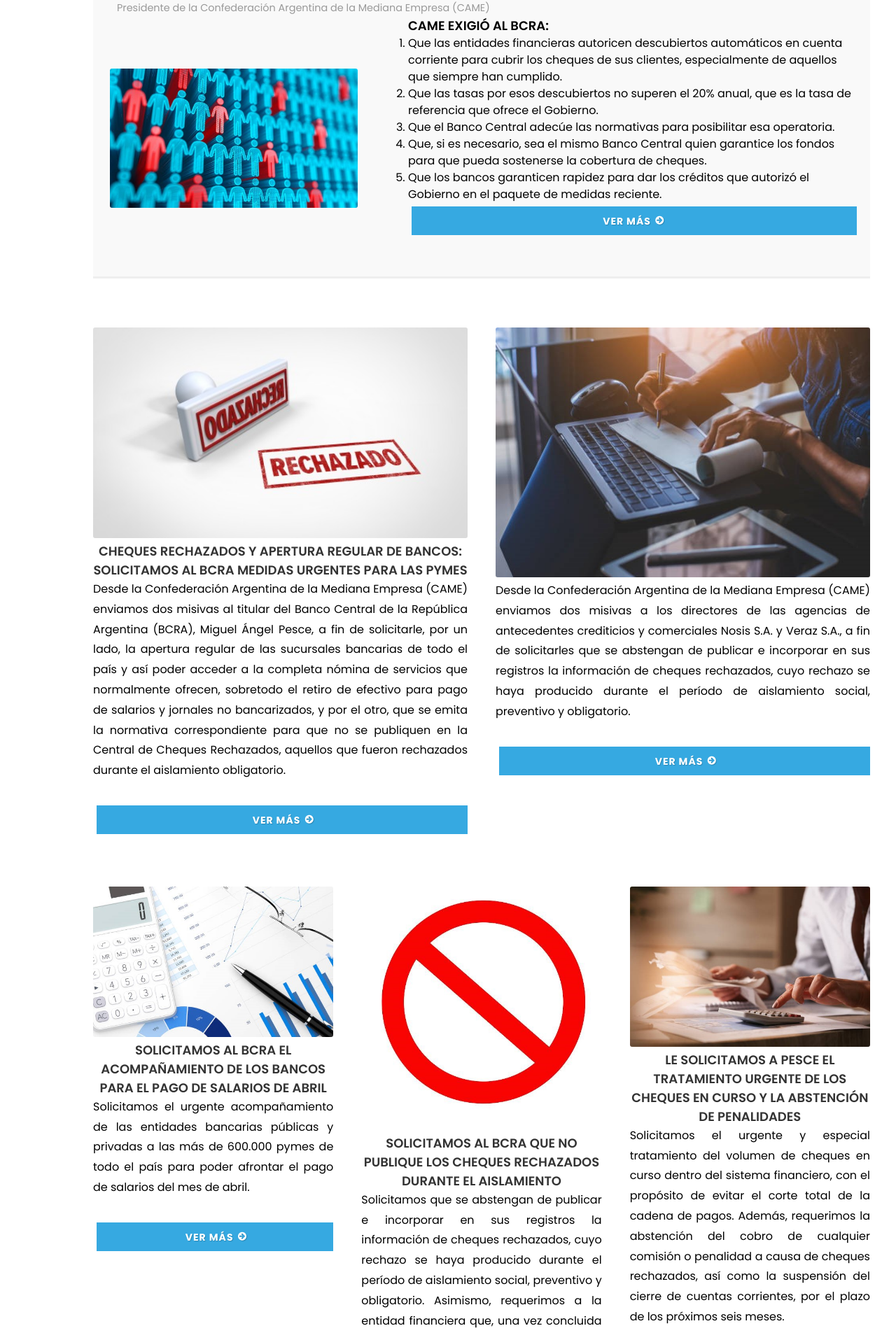
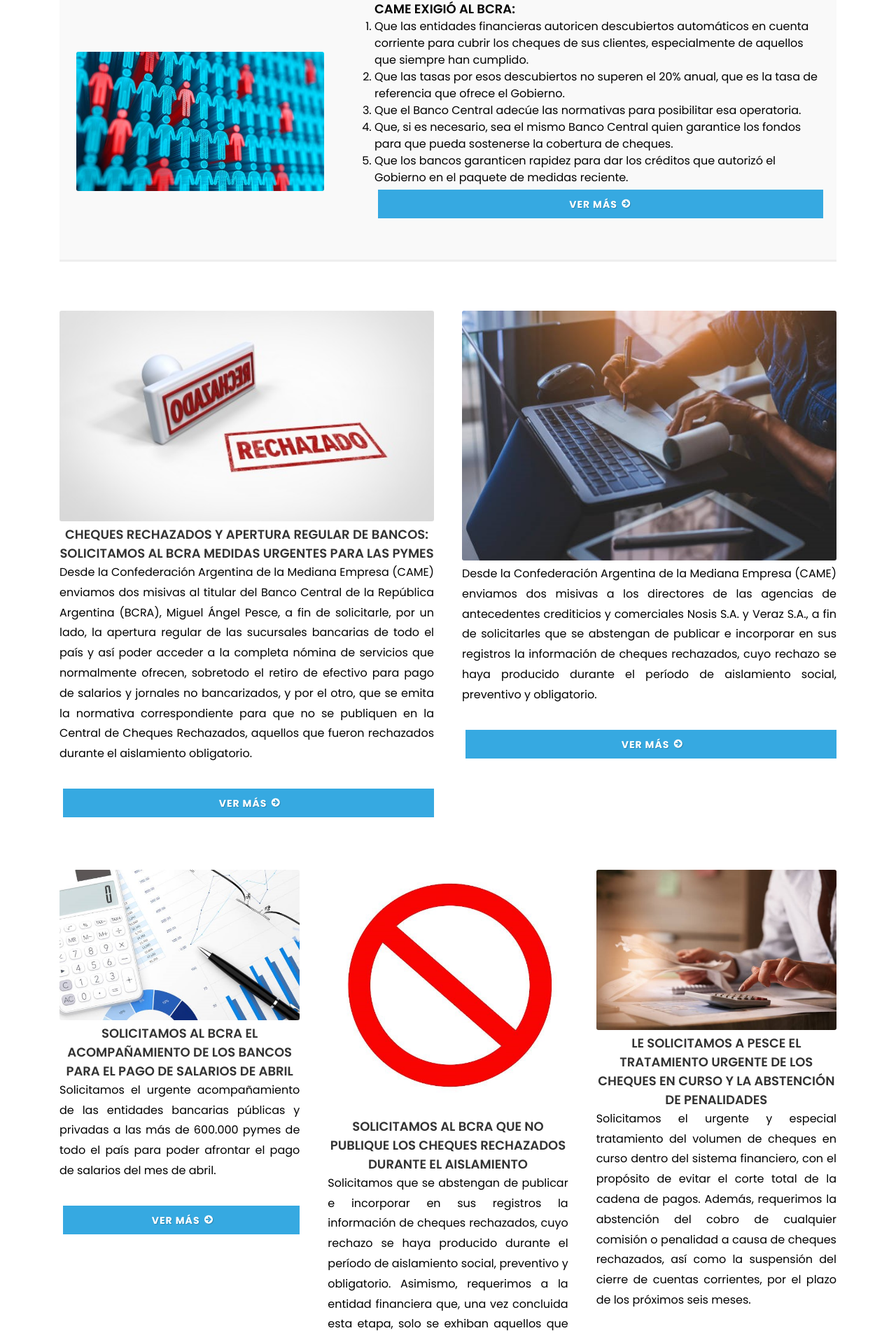
Before and after one commit to DevOps-CAME/memoria2020, a WordPress theme: template gestiones_bcra.php in a window 1280 px wide. Shown: the part 2584-4489 px from the top of the page at 70% size. Run offline with PHP 8.4 and a stand-in for WordPress, Linux system fonts and the light colour scheme; the site name, menu and one post (Sample post) are stand-ins, and other content is empty.

Commit message:
retoques cel

```diff
--- a/gestiones_bcra.php
+++ b/gestiones_bcra.php
@@ -29,7 +29,7 @@
 
                 <!-- Contenido
 		============================================= -->
-                <div class="center page-section col-lg-12 col-md-12 m-5">
+                <div class="center page-section col-lg-12 col-md-12">
                     <div class="container clearfix">
 
                         <div id="posts" class="post-grid row grid-container gutter-40 has-init-isotope">
--- a/gestiones_trib.php
+++ b/gestiones_trib.php
@@ -29,7 +29,7 @@
 
                 <!-- Contenido
 		============================================= -->
-                <div class="center page-section col-lg-12 col-md-12 m-5">
+                <div class="center page-section col-lg-12 col-md-12">
                     <div class="container clearfix">
 
                         <div id="posts" class="post-grid row grid-container gutter-40 clearfix has-init-isotope">
```
